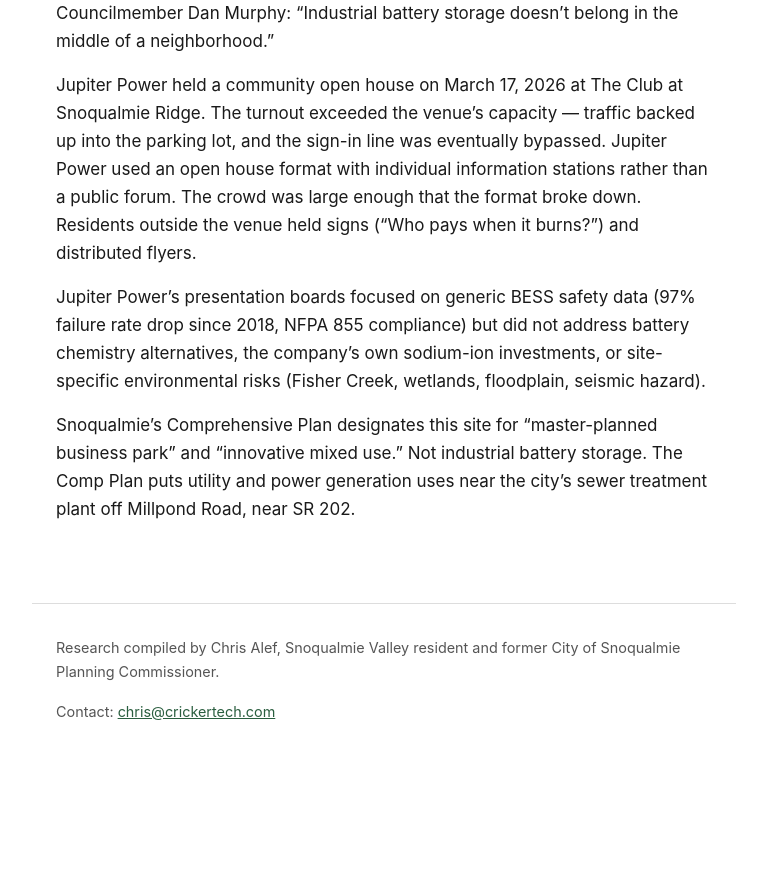
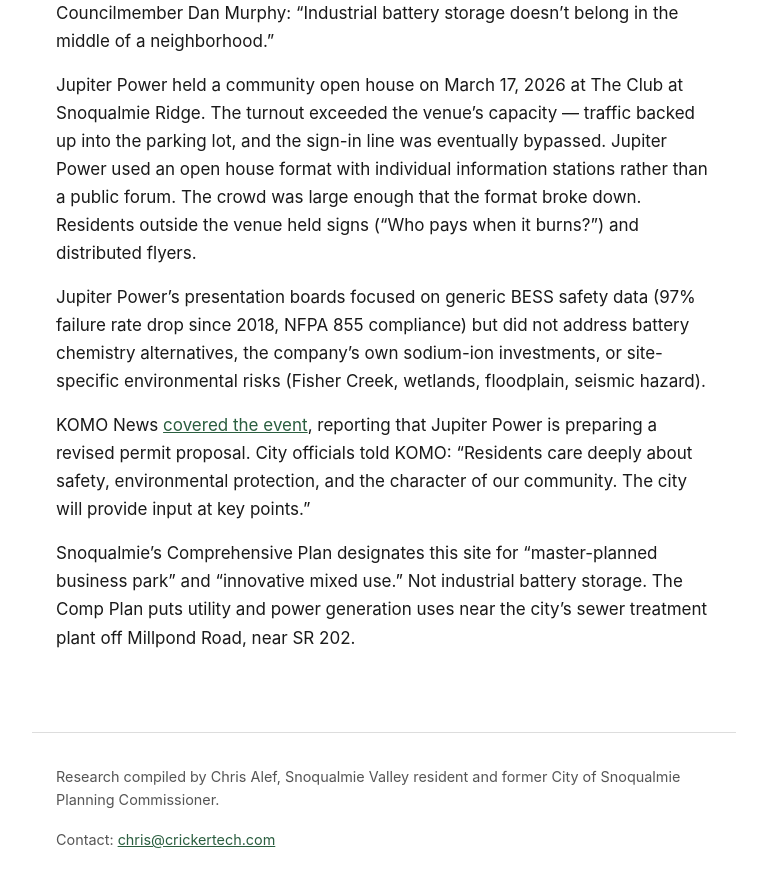
Before and after one commit to calef/cascadia-ridge-bess, a Jekyll site: the page built from _pages/project.md, in a window 1280 px wide and 900 px high, scrolled down 2124 px. Shown: the top 887 px of the window, without its empty margins (256-1023 px from the left). Built offline with Jekyll 4.4.1, drawn with Linux system fonts in a browser that asks for light colours; before the commit the page ends 2896 px from its top, so only the background shows below that.

Commit message:
Deploy site 2026-03-17-181713

```diff
--- a/_pages/project.md
+++ b/_pages/project.md
@@ -51,4 +51,6 @@ Jupiter Power held a community open house on March 17, 2026 at The Club at Snoqu
 
 Jupiter Power's presentation boards focused on generic BESS safety data (97% failure rate drop since 2018, NFPA 855 compliance) but did not address battery chemistry alternatives, the company's own sodium-ion investments, or site-specific environmental risks (Fisher Creek, wetlands, floodplain, seismic hazard).
 
+KOMO News [covered the event](https://komonews.com/news/local/snoqualmie-ridge-lithium-battery-storage-project-draws-scrutiny-as-permit-process-begins-community-fire-safety-toxic-environment-jupiter-power-king-county), reporting that Jupiter Power is preparing a revised permit proposal. City officials told KOMO: "Residents care deeply about safety, environmental protection, and the character of our community. The city will provide input at key points."
+
 Snoqualmie's Comprehensive Plan designates this site for "master-planned business park" and "innovative mixed use." Not industrial battery storage. The Comp Plan puts utility and power generation uses near the city's sewer treatment plant off Millpond Road, near SR 202.
```
